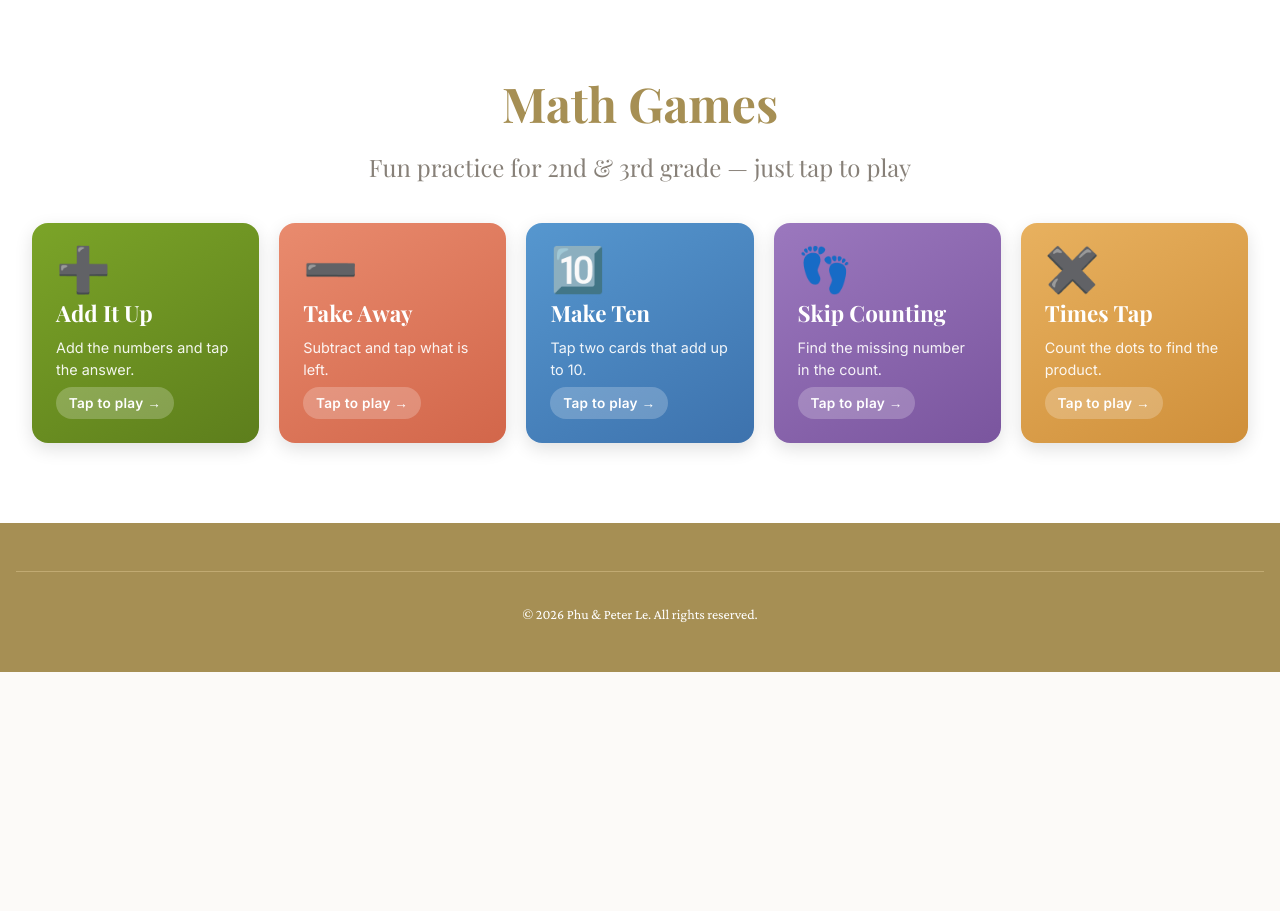
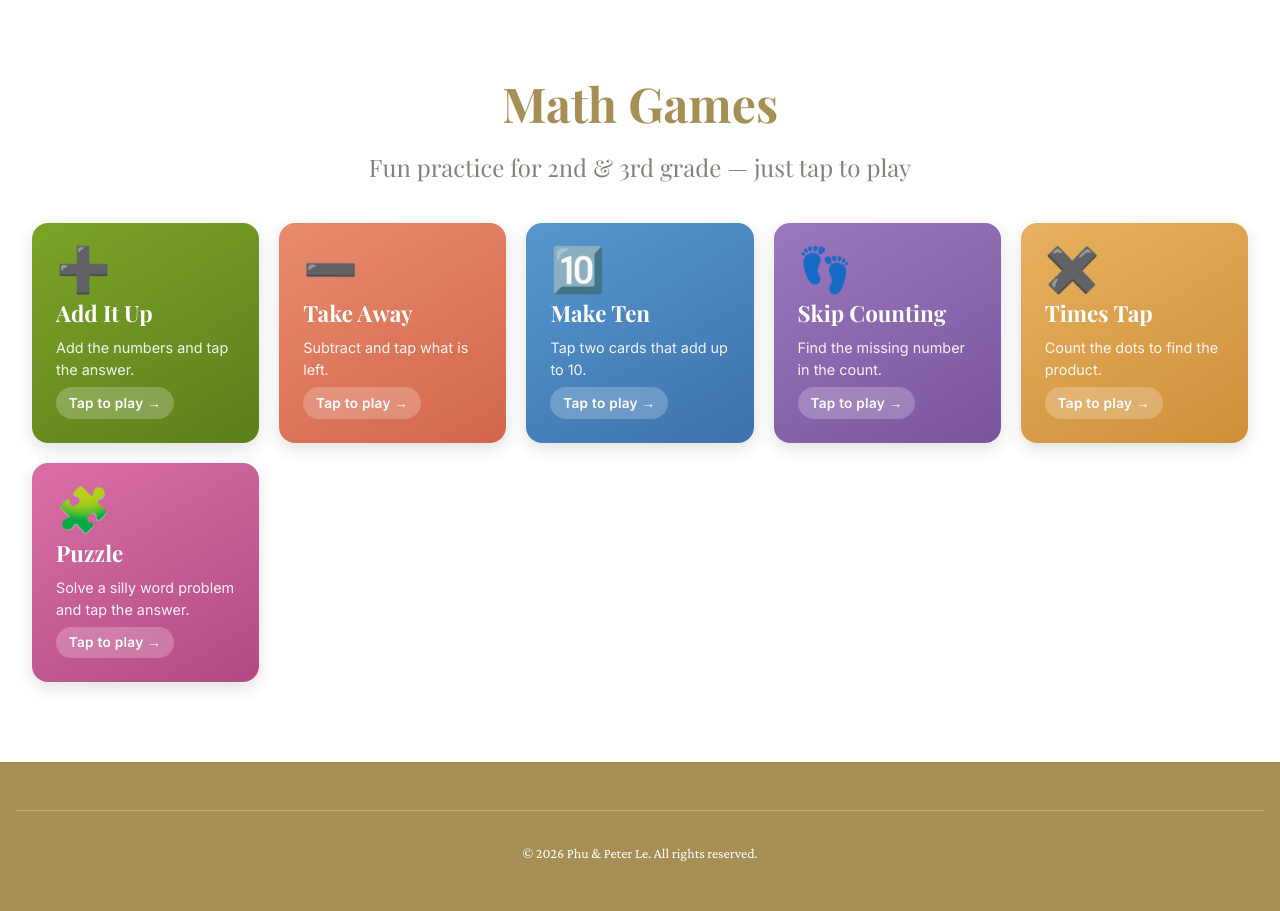
Before and after one commit to lehoangphu/blog, a Flask app: page /math in a window 1280 px wide. Shown: the part 65-976 px from the top of the page. Before the commit the page ends 737 px from the top, so only its background shows below. Run offline with Flask 3, Linux system fonts and the light colour scheme.

Commit message:
Add Puzzle word-problem game to the Math page
Add a sixth math game, Puzzle, that shows a silly, tricky word problem with
multiple-choice answers. Problems are generated from randomized templates
(random names, animals, and numbers) so a fresh one appears every time, and
the wrong choices are deliberately tempting (e.g. forgetting a +1, ignoring a
thief, or falling for irrelevant info). Reuses the shared multiple-choice
engine; adds .mg-word styling for readable problem text and an mg-c-puzzle
card color.

Co-authored-by: Copilot <223556219+Copilot@users.noreply.github.com>

```diff
--- a/static/site/math-games.js
+++ b/static/site/math-games.js
@@ -288,6 +288,180 @@
         );
     }
 
+    // ---------- funny + tricky word problems ----------
+    function escapeText(s) {
+        var d = document.createElement("span");
+        d.textContent = s;
+        return d.innerHTML;
+    }
+
+    // Build a 4-option choice list: the answer plus three sensible (often
+    // tempting) wrong answers, deduped, non-negative, shuffled.
+    function buildChoices(answer, distractors) {
+        var seen = {};
+        seen[answer] = true;
+        var out = [answer];
+        distractors.forEach(function (d) {
+            d = Math.round(d);
+            if (d < 0 || seen[d]) return;
+            seen[d] = true;
+            out.push(d);
+        });
+        var guard = 0;
+        while (out.length < 4 && guard < 100) {
+            guard++;
+            var d = answer + rand(-5, 6);
+            if (d < 0 || seen[d]) continue;
+            seen[d] = true;
+            out.push(d);
+        }
+        return shuffle(out.slice(0, 4));
+    }
+
+    var WP_NAMES = [
+        "Sir Wigglesworth", "Captain Noodle", "Princess Pickle", "Gizmo",
+        "Bartholomew", "Lady Bubbles", "Sergeant Sniffles", "Waffles",
+        "Professor Pancake", "Mister Snorts", "Queen Gigglepants", "Ziggy",
+    ];
+    var WP_ANIMALS = [
+        "cat", "goat", "penguin", "llama", "hamster", "octopus", "narwhal",
+        "platypus", "sloth", "raccoon", "dragon", "yak",
+    ];
+
+    // Each template returns { text, answer, distractors }. Numbers are random,
+    // so a fresh problem is generated every single time.
+    var WP_TEMPLATES = [
+        function () {
+            // Paw counting with a sneaky "+1 for the parent" twist.
+            var name = pick(WP_NAMES);
+            var animal = pick(WP_ANIMALS);
+            var babies = rand(2, 6);
+            var answer = (babies + 1) * 4;
+            return {
+                text:
+                    name + " the " + animal + " has " + babies +
+                    " babies. Every " + animal + " has 4 paws \u2014 and don't forget " +
+                    name + "\u2019s own 4 paws! How many paws are there all together?",
+                answer: answer,
+                distractors: [babies * 4, (babies + 1) * 2, babies + 4],
+            };
+        },
+        function () {
+            // Dozens, minus a thief.
+            var name = pick(WP_NAMES);
+            var dozens = rand(2, 4);
+            var eaten = rand(2, 9);
+            var total = dozens * 12;
+            var answer = total - eaten;
+            return {
+                text:
+                    "Grandma baked " + dozens + " dozen cookies. Then " + name +
+                    " the sneaky goblin gobbled up " + eaten +
+                    " of them! How many cookies are left?",
+                answer: answer,
+                distractors: [total, 12 - eaten, dozens * 12 + eaten],
+            };
+        },
+        function () {
+            // Extra irrelevant info you must ignore.
+            var red = rand(6, 15);
+            var blue = rand(6, 15);
+            var dogs = rand(3, 9);
+            var answer = red + blue;
+            return {
+                text:
+                    "A magic bus has " + red + " red seats and " + blue +
+                    " blue seats. Outside, " + dogs +
+                    " dogs are howling at the moon. How many seats are on the bus?",
+                answer: answer,
+                distractors: [red + blue + dogs, red + blue - dogs, dogs],
+            };
+        },
+        function () {
+            // Quarters to cents.
+            var name = pick(WP_NAMES);
+            var q = rand(2, 8);
+            var answer = q * 25;
+            return {
+                text:
+                    name + " found " + q +
+                    " quarters stuck under the sofa cushions. How many CENTS is that? (1 quarter = 25 cents)",
+                answer: answer,
+                distractors: [q * 5, q * 10, q + 25],
+            };
+        },
+        function () {
+            // Split equally between 2 hands.
+            var name = pick(WP_NAMES);
+            var each = rand(3, 9);
+            var total = each * 2;
+            return {
+                text:
+                    name + " the alien squished " + total +
+                    " slime balls and split them equally between both hands. How many slime balls in each hand?",
+                answer: each,
+                distractors: [total, total * 2, each + 2],
+            };
+        },
+        function () {
+            // Repeated time.
+            var animal = pick(WP_ANIMALS);
+            var mins = rand(2, 6);
+            var count = rand(3, 6);
+            var answer = mins * count;
+            return {
+                text:
+                    "It takes " + mins + " minutes to brush one " + animal +
+                    "\u2019s teeth. How many minutes to brush " + count + " " +
+                    animal + "s\u2019 teeth?",
+                answer: answer,
+                distractors: [mins + count, mins * count + mins, mins * (count - 1)],
+            };
+        },
+        function () {
+            // Socks: how many MORE are needed.
+            var name = pick(WP_NAMES);
+            var legs = 8;
+            var pairs = rand(1, 3);
+            var has = pairs * 2;
+            var answer = legs - has;
+            return {
+                text:
+                    name + " the octopus has 8 legs and wants a sock on every leg. " +
+                    "She already owns " + pairs + " pair" + (pairs > 1 ? "s" : "") +
+                    " of socks. How many MORE socks does she need?",
+                answer: answer,
+                distractors: [legs - pairs, has, legs + has],
+            };
+        },
+        function () {
+            // Wheels on tricycles (x3) trick.
+            var trikes = rand(3, 7);
+            var answer = trikes * 3;
+            return {
+                text:
+                    "At the clown parade there are " + trikes +
+                    " tricycles. Each tricycle has 3 wheels. How many wheels are spinning in all?",
+                answer: answer,
+                distractors: [trikes * 2, trikes + 3, trikes * 4],
+            };
+        },
+    ];
+
+    function runPuzzle(body) {
+        runMultipleChoice(body, {
+            makeQuestion: function () {
+                var tmpl = pick(WP_TEMPLATES)();
+                return {
+                    promptHTML:
+                        '<span class="mg-word">' + escapeText(tmpl.text) + "</span>",
+                    answer: tmpl.answer,
+                    choices: buildChoices(tmpl.answer, tmpl.distractors),
+                };
+            },
+        });
+    }
+
     var GAMES = [
         {
             id: "add",
@@ -390,6 +564,16 @@
                 });
             },
         },
+        {
+            id: "puzzle",
+            title: "Puzzle",
+            emoji: "\uD83E\uDDE9",
+            color: "mg-c-puzzle",
+            desc: "Solve a silly word problem and tap the answer.",
+            run: function (body) {
+                runPuzzle(body);
+            },
+        },
     ];
 
     // ---------- gallery / stage navigation ----------
--- a/static/site/math.css
+++ b/static/site/math.css
@@ -67,6 +67,7 @@
 .mg-c-ten   { background: linear-gradient(150deg, #5697cf, #3d72ad); }
 .mg-c-skip  { background: linear-gradient(150deg, #9b78be, #7a559e); }
 .mg-c-times { background: linear-gradient(150deg, #e8b15f, #cf8f3a); }
+.mg-c-puzzle { background: linear-gradient(150deg, #d96fa6, #b34a83); }
 
 /* ---------- Expanded game stage ---------- */
 .mg-stage {
@@ -141,6 +142,18 @@
     font-size: 1.1rem;
     color: #6b6258;
     margin-top: 0.5rem;
+}
+
+/* Word problems need readable paragraph-sized text, not the giant numerals. */
+.mg-word {
+    display: block;
+    font-family: "Crimson Pro", serif;
+    font-weight: 500;
+    font-size: clamp(1.25rem, 2.6vw, 1.7rem);
+    line-height: 1.45;
+    color: var(--mg-ink);
+    max-width: 640px;
+    margin: 0 auto;
 }
 
 .mg-choices {
```
